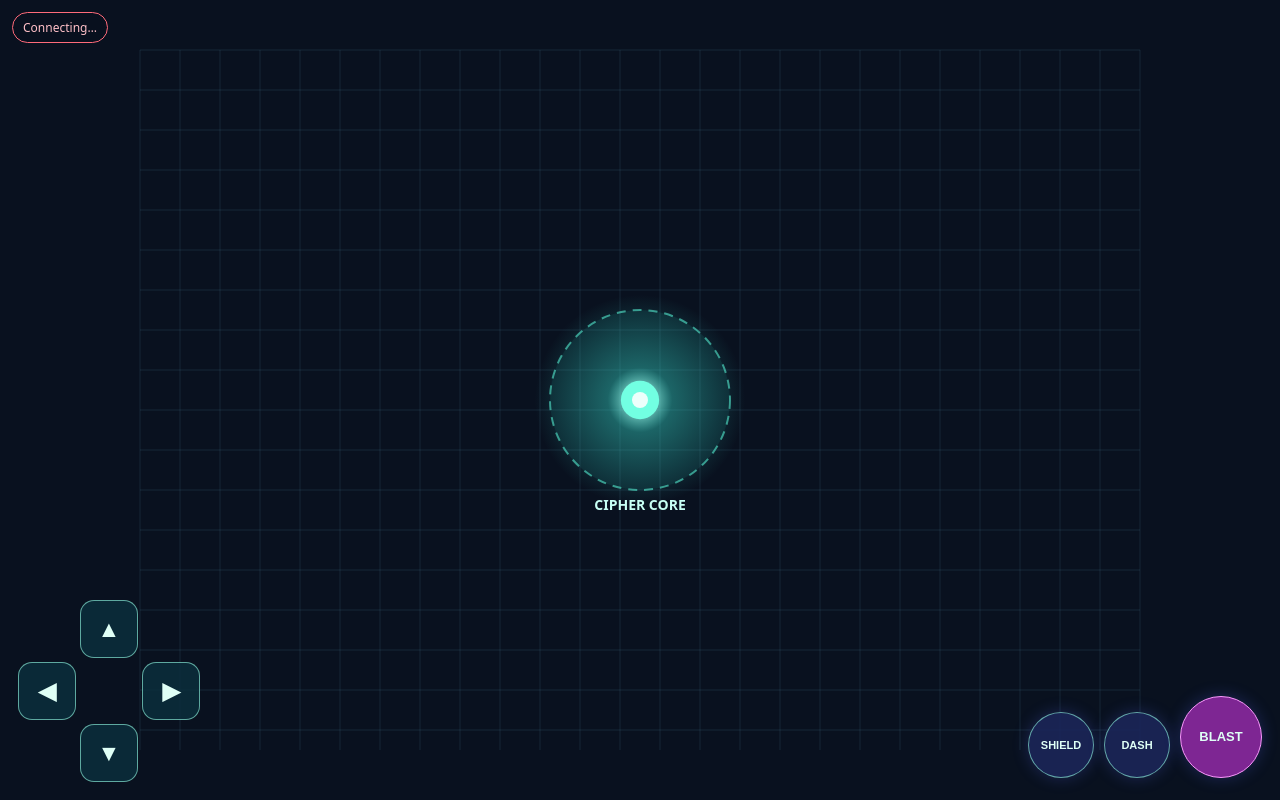
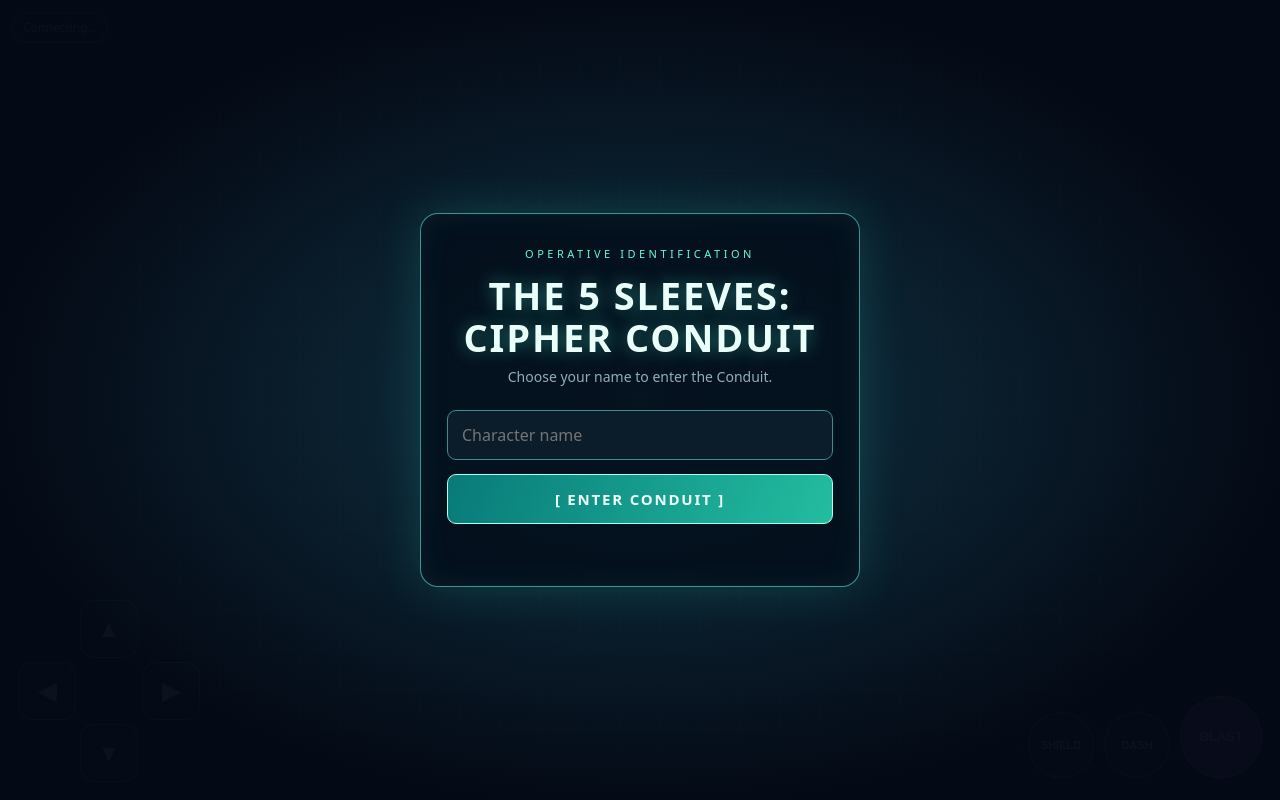
Before and after one commit to platinumsoundz/The-5-Sleeves, a website: page public/index.html in a window 1280 px wide. Drawn offline with nearby package versions, Linux system fonts and the light colour scheme; no server answers.

Commit message:
update public/index.html

```diff
--- a/public/index.html
+++ b/public/index.html
@@ -22,10 +22,31 @@
       .action-button { width: 66px; height: 66px; border-radius: 50%; background: rgba(28,38,91,.88); font-size: 11px; line-height: 1.1; box-shadow: 0 0 16px rgba(88,106,255,.25); }
       .action-button.primary { width: 82px; height: 82px; background: rgba(140,42,160,.9); border-color: #fb9aff; font-size: 13px; }
       .action-button:active { transform: scale(.92); filter: brightness(1.4); }
+      #title-screen { position: fixed; inset: 0; z-index: 10; display: grid; place-items: center; padding: 24px; background: radial-gradient(ellipse at center, rgba(19,55,73,.88), rgba(4,10,21,.97) 72%), repeating-linear-gradient(0deg, transparent 0 39px, rgba(91,211,201,.08) 40px); }
+      #title-screen.hidden { display: none; }
+      .title-panel { width: min(440px, 100%); padding: 32px 26px; text-align: center; border: 1px solid rgba(118,255,224,.55); border-radius: 18px; background: rgba(5,16,29,.94); box-shadow: 0 0 48px rgba(34,228,201,.18), inset 0 0 30px rgba(32,145,153,.1); }
+      .title-kicker { color: #69f5d9; letter-spacing: .32em; font-size: 11px; }
+      .title-panel h1 { margin: 14px 0 8px; color: #eafffa; font-size: clamp(25px, 7vw, 38px); line-height: 1.1; letter-spacing: .05em; text-shadow: 0 0 18px rgba(76,255,222,.42); }
+      .title-panel p { color: #91aeb9; margin: 0 0 24px; font-size: 14px; }
+      #username-input { width: 100%; padding: 13px 14px; border: 1px solid #3d8d8b; border-radius: 9px; outline: none; background: #0b1c2a; color: #effffb; font: inherit; font-size: 16px; }
+      #username-input:focus { border-color: #67ffde; box-shadow: 0 0 0 3px rgba(103,255,222,.12); }
+      #enter-button { width: 100%; margin-top: 14px; padding: 14px; border: 1px solid #adfff0; border-radius: 9px; background: linear-gradient(110deg,#087a79,#23bda0); color: #f1fffb; font: 800 15px system-ui,sans-serif; letter-spacing: .12em; }
+      #enter-button:disabled { opacity: .55; }
+      #name-error { min-height: 20px; margin-top: 10px; color: #ff8b9b; font-size: 13px; }
     </style>
   </head>
   <body>
     <canvas id="gameCanvas" aria-label="The 5 Sleeves game area"></canvas>
+    <div id="title-screen" role="dialog" aria-modal="true" aria-labelledby="game-title">
+      <form class="title-panel" id="join-form">
+        <div class="title-kicker">OPERATIVE IDENTIFICATION</div>
+        <h1 id="game-title">THE 5 SLEEVES:<br />CIPHER CONDUIT</h1>
+        <p>Choose your name to enter the Conduit.</p>
+        <input id="username-input" name="username" type="text" maxlength="18" minlength="2" autocomplete="nickname" placeholder="Character name" aria-label="Character name" required />
+        <button id="enter-button" type="submit">[ ENTER CONDUIT ]</button>
+        <div id="name-error" role="alert" aria-live="polite"></div>
+      </form>
+    </div>
     <div id="status" class="offline">Connecting…</div>
     <div id="dpad" aria-label="Movement controls">
       <button class="dpad-button" data-direction="up" aria-label="Move up">▲</button>
```
